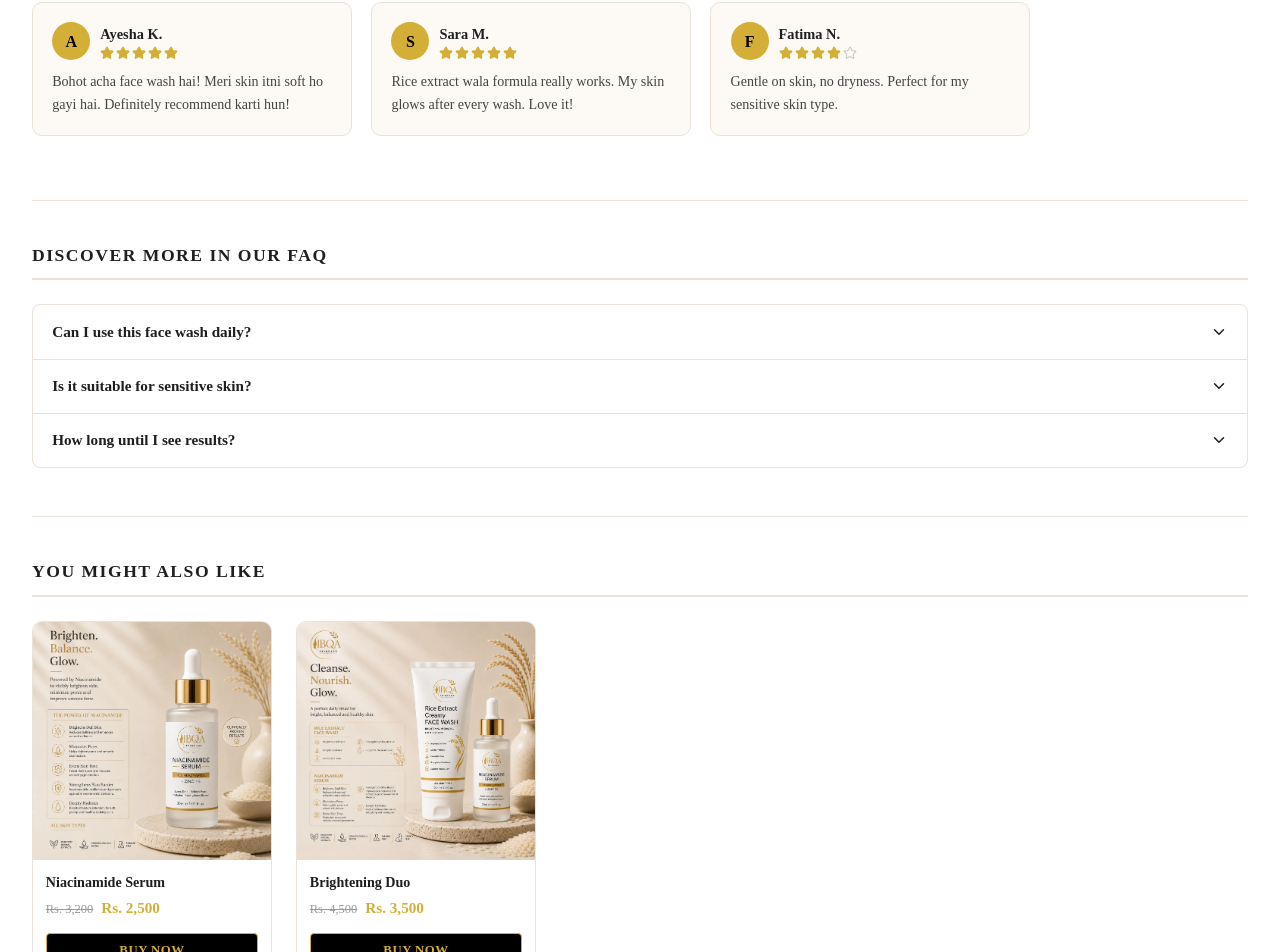
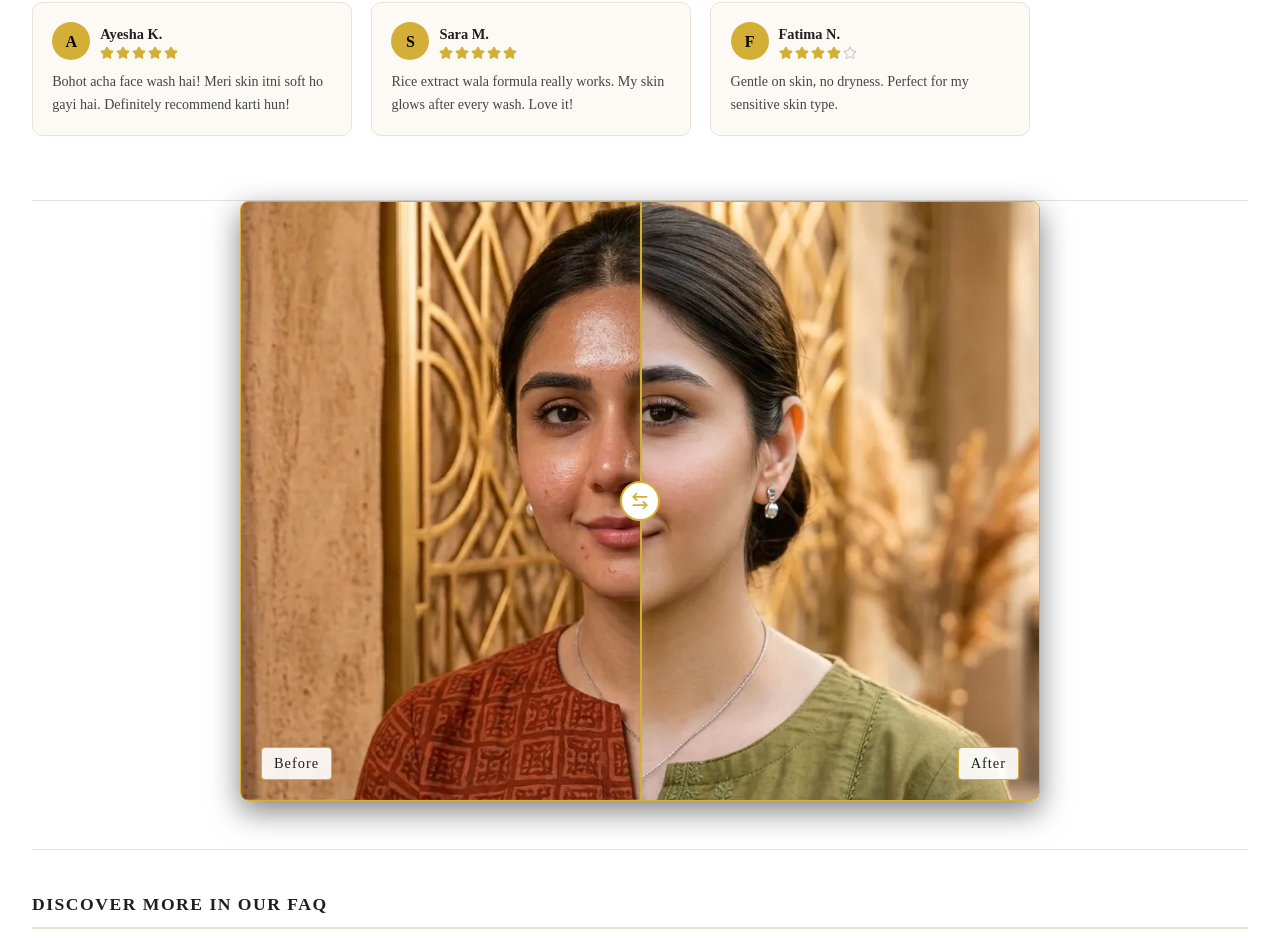
Before and after one commit to ibqastore/ibqa-website, a Next.js app: page /shop/p1 in a window 1280 px wide. Shown: the part 1599-2551 px from the top of the page. Built offline with nearby package versions, Linux system fonts and the light colour scheme.

Commit message:
Add Before/After slider to product detail pages

```diff
--- a/src/app/shop/[id]/ProductDetailClient.tsx
+++ b/src/app/shop/[id]/ProductDetailClient.tsx
@@ -4,6 +4,7 @@
 import { useStore } from "@/context/StoreContext";
 import { Product } from "@/data/products";
 import RichText from "@/components/RichText";
+import BeforeAfterSlider from "@/components/BeforeAfterSlider";
 import styles from "./product.module.css";
 import { useRouter } from "next/navigation";
 import { ChevronDown, ChevronUp, ShieldCheck, Truck, FlaskConical, Lock, Star, ChevronLeft, ChevronRight, Check } from "lucide-react";
@@ -338,6 +339,14 @@
         </div>
       )}
 
+      {/* ====== BEFORE / AFTER SECTION ====== */}
+      <div className={styles.faqSection} style={{ padding: '0', background: 'transparent' }}>
+        <BeforeAfterSlider
+          beforeImage={siteContent.beforeImage || "/images/before-after/before.webp"}
+          afterImage={siteContent.afterImage || "/images/before-after/after.webp"}
+        />
+      </div>
+
       {/* ====== FAQ SECTION ====== */}
       {product.faqs && product.faqs.length > 0 && (
         <div className={styles.faqSection}>
```
